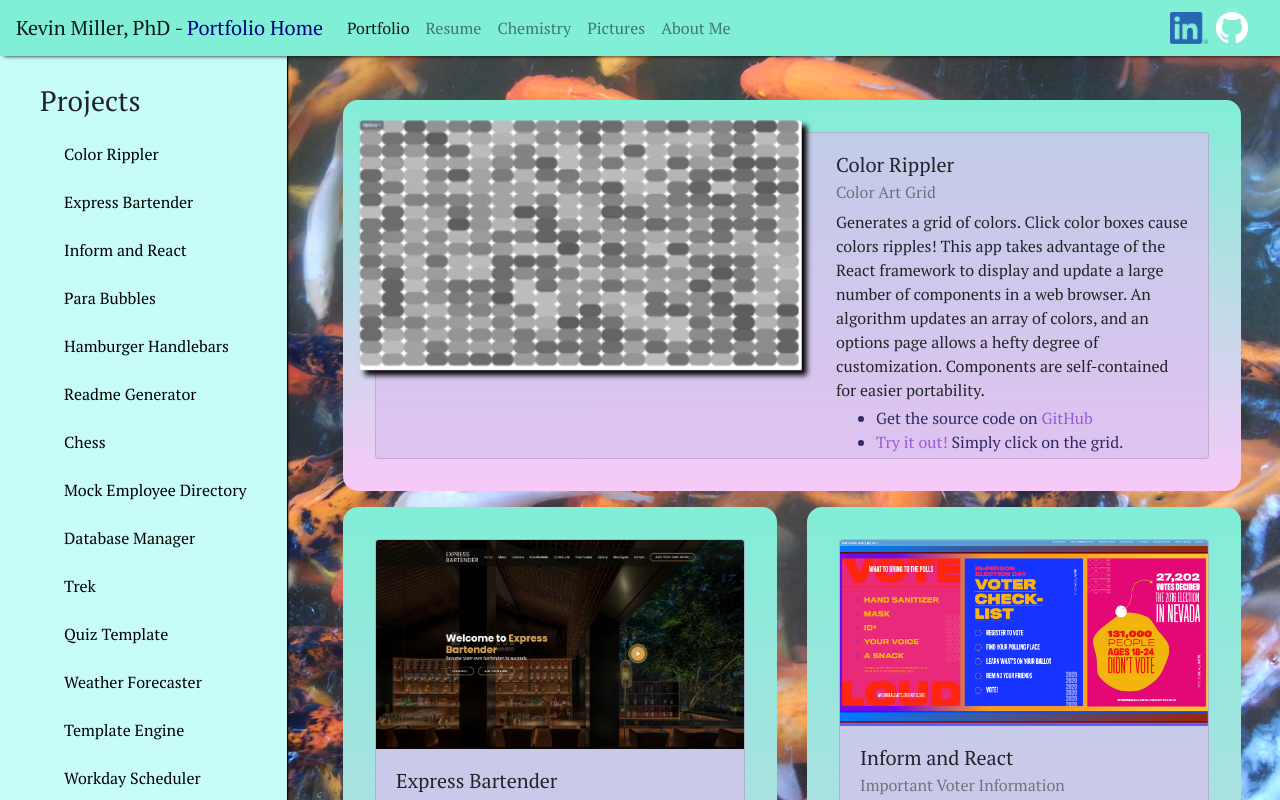
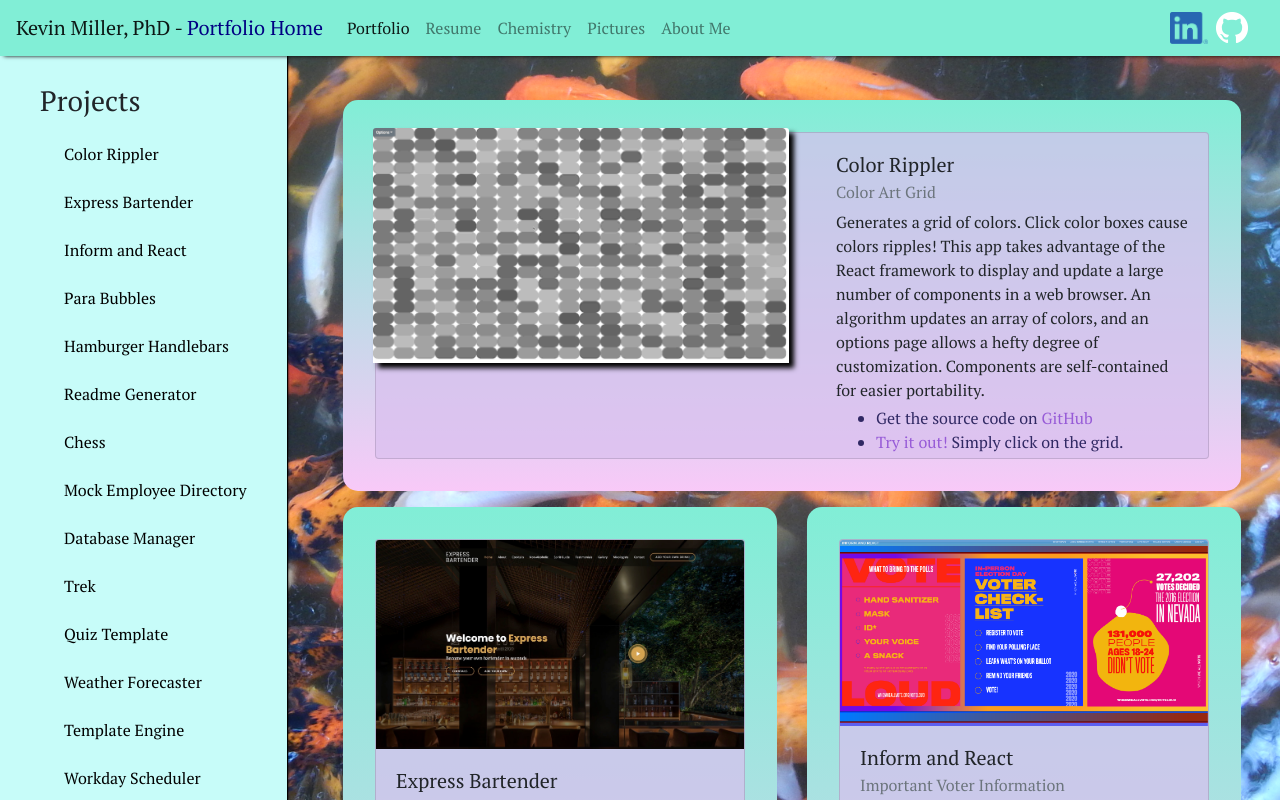
Before and after one commit to Koldenblue/kevin-miller-react-portfolio, a React (Create React App) app: page /portfolio in a window 1280 px wide. In both pictures the pointer is over the element 584 px from the left and 251 px from the top of the page. Shown: the top 800 px of the page. Built offline with nearby package versions, Linux system fonts and the light colour scheme.

Commit message:
edited perspective on zoom images, added comments

```diff
--- a/src/components/ZoomFadeIn/ZoomFade.css
+++ b/src/components/ZoomFadeIn/ZoomFade.css
@@ -17,6 +17,7 @@
   box-shadow: 5px 5px 5px black;
   max-height: 100%;
   max-width: max-content;
+
   /* overflow: hidden; */
 }
 
@@ -24,5 +25,5 @@
   box-shadow: 5px 5px 5px black;
   /* transform: translateX(-5px); */
   /* transform: translateY(-5px); */
-  transform: perspective(120px) translate3d(-3px, -5px, 7px);
+  transform: perspective(20px) translate3d(-3px, -5px, 0px);
 }
```
Also changed, not shown: src/pages/Portfolio.js (+7 -1 lines).
